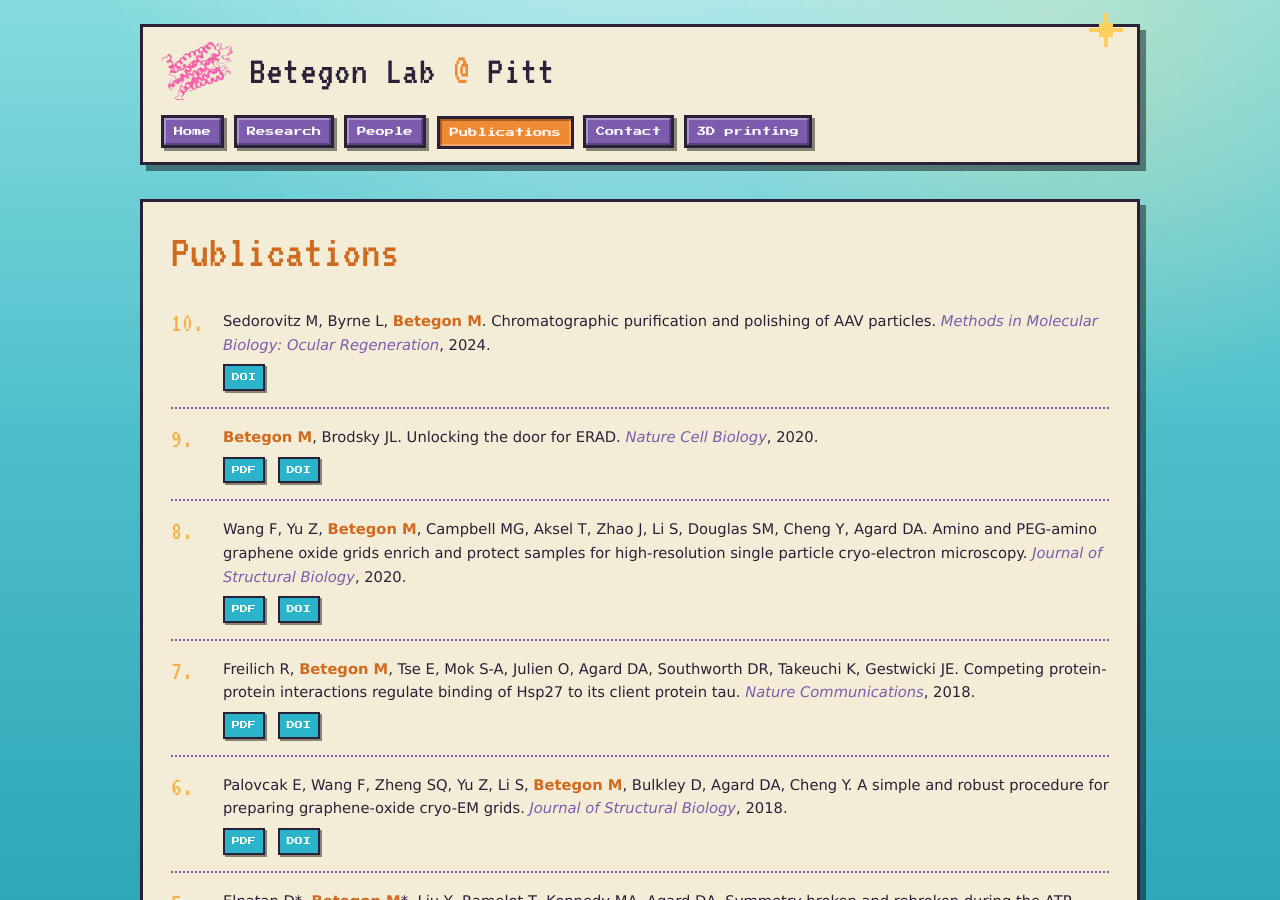
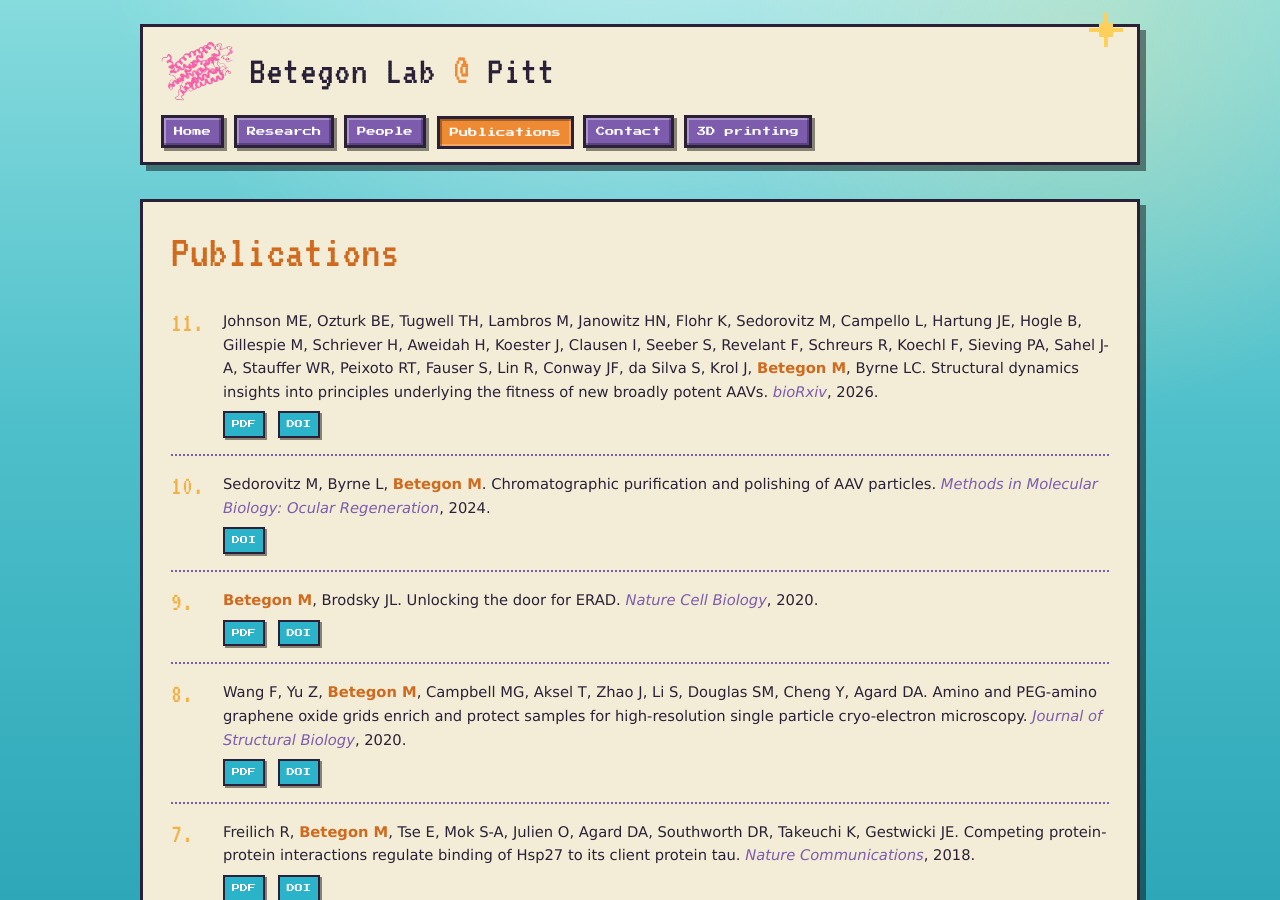
Before and after one commit to betegonlab/betegonlab.github.io, a Jekyll site: the page built from publications.html, in a window 1280 px wide and 900 px high. Built offline with Jekyll 4.4.1, drawn with Linux system fonts in a browser that asks for light colours.

Commit message:
Add bioRxiv AAV structural dynamics preprint (#11)

```diff
--- a/_data/publications.yml
+++ b/_data/publications.yml
@@ -1,6 +1,14 @@
 # Publications, newest first. Add new entries at the top and bump "num".
 # Author names matching "Betegon M" are automatically bolded.
 # links: give a doi and/or a pdf (pdf path is relative to the site root).
+
+- num: 11
+  authors: "Johnson ME, Ozturk BE, Tugwell TH, Lambros M, Janowitz HN, Flohr K, Sedorovitz M, Campello L, Hartung JE, Hogle B, Gillespie M, Schriever H, Aweidah H, Koester J, Clausen I, Seeber S, Revelant F, Schreurs R, Koechl F, Sieving PA, Sahel J-A, Stauffer WR, Peixoto RT, Fauser S, Lin R, Conway JF, da Silva S, Krol J, Betegon M, Byrne LC."
+  title: "Structural dynamics insights into principles underlying the fitness of new broadly potent AAVs."
+  venue: "bioRxiv"
+  year: 2026
+  pdf: "https://www.biorxiv.org/content/10.64898/2026.03.24.713814v2.full.pdf"
+  doi: "https://doi.org/10.64898/2026.03.24.713814"
 
 - num: 10
   authors: "Sedorovitz M, Byrne L, Betegon M."
--- a/publications.html
+++ b/publications.html
@@ -17,7 +17,7 @@ permalink: /publications/
           <em>{{ pub.venue }}</em>, {{ pub.year }}.{% if pub.note %} <span class="meta">({{ pub.note }})</span>{% endif %}
         </p>
         <div class="links">
-          {% if pub.pdf %}<a href="{{ pub.pdf | relative_url }}">PDF</a>{% endif %}
+          {% if pub.pdf %}<a href="{% if pub.pdf contains '://' %}{{ pub.pdf }}{% else %}{{ pub.pdf | relative_url }}{% endif %}"{% if pub.pdf contains '://' %} target="_blank" rel="noopener"{% endif %}>PDF</a>{% endif %}
           {% if pub.doi %}<a href="{{ pub.doi }}">DOI</a>{% endif %}
         </div>
       </div>
```
